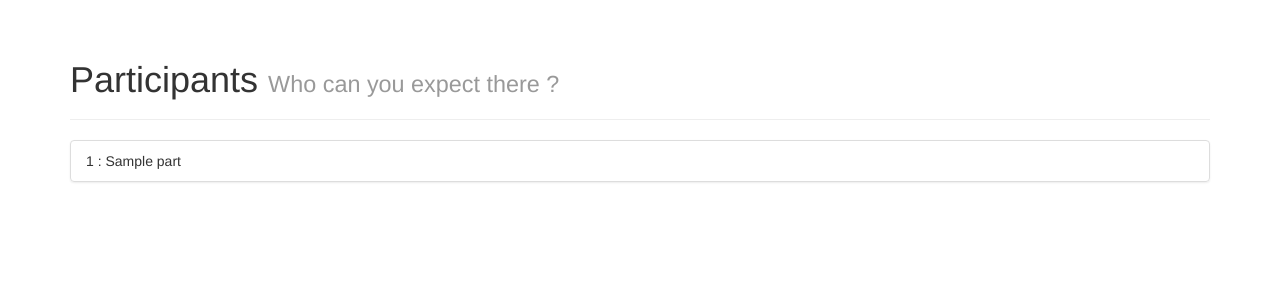
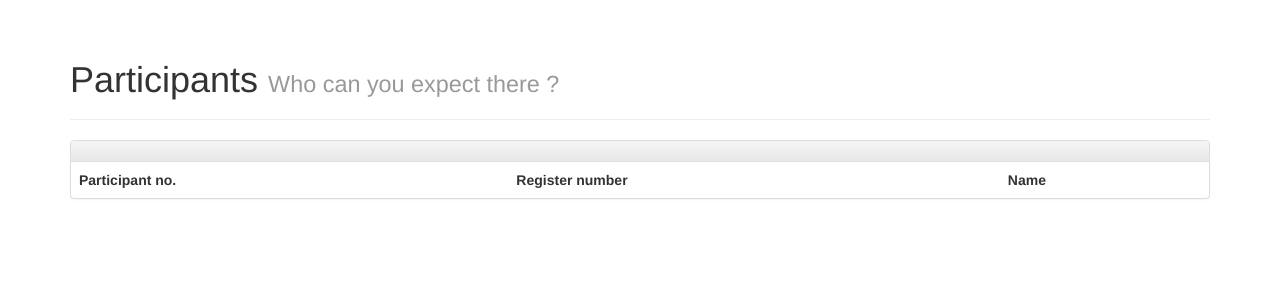
Before and after one commit to AlexMathew/csipy-home, a Flask app: template templates/participants.html in a window 1280 px wide. Shown: the part 72-372 px from the top of the page. Run offline with Flask 2, Linux system fonts and the light colour scheme; the template is opened without the code that fills it: most values are stand-ins (such as "Sample title", 1, 10 or a date in 2020); lists and menus that the app fills with data are empty; some libraries are stand-ins or nearby versions.

Commit message:
Edit participant template

```diff
--- a/templates/participants.html
+++ b/templates/participants.html
@@ -3,9 +3,21 @@
 	<div class="page-header">
 	  <h1>Participants <small>Who can you expect there ?</small></h1>
 	</div>
-	<ul class="list-group">
-	{% for part in participants %}
-		<li class="list-group-item">{{part[0]}} : {{part[1]}}</li>
-	{% endfor %}
-	</ul>
+	<div class="panel panel-default">
+		<div class="panel-heading"></div>
+		<table class="table">
+			<tr>
+				<th>Participant no.</th>
+				<th>Register number</th>
+				<th>Name</th>
+			</tr>
+			{% for i, part in enumerate(participants) %}
+				<tr>
+					<td>{{ i }}</td>
+					<td>{{ part[0] }}</td>
+					<td>{{ part[1] }}</td>
+				</tr>
+			{% endfor %}
+		</table>
+	</div>
 {% endblock %}
```
